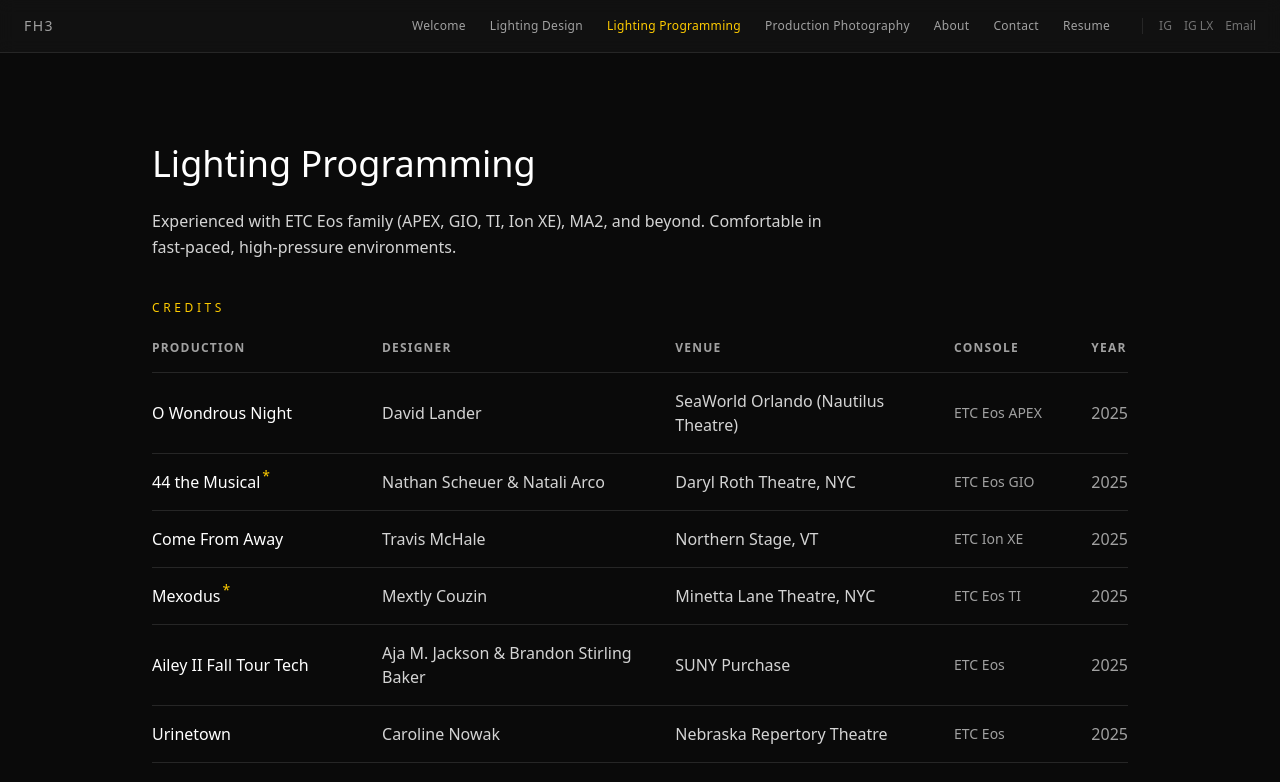
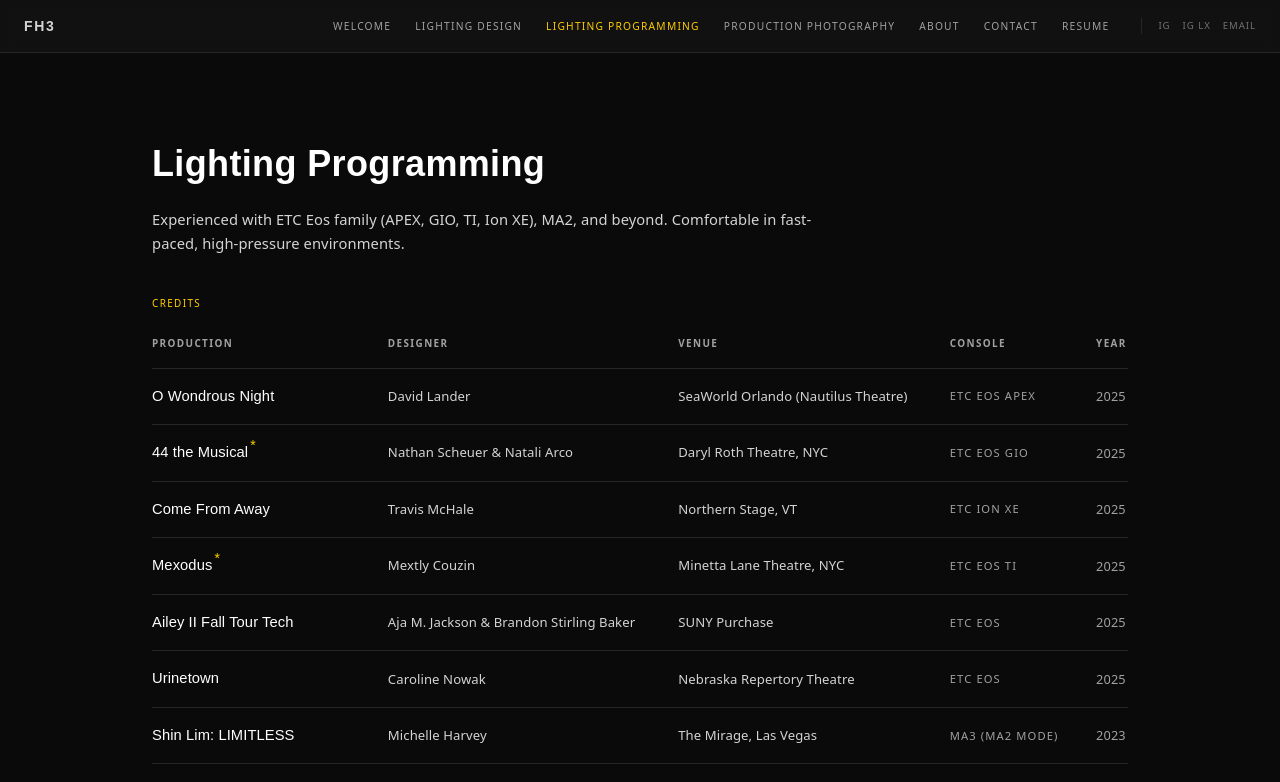
Before and after one commit to pedropipehitter/fh3lighting-website, a Next.js app: page /lighting-programming in a window 1280 px wide. Shown: the top 782 px of the page. Built offline with nearby package versions, Linux system fonts and the light colour scheme.

Commit message:
Align typography with Squarespace style (Futura PT + Poppins)

```diff
--- a/app/globals.css
+++ b/app/globals.css
@@ -3,17 +3,56 @@
 :root {
   --background: #0a0a0a;
   --foreground: #ededed;
+  --font-heading: "Futura PT", "Futura", "Avenir Next", "Century Gothic", sans-serif;
+  --font-body: var(--font-poppins), "Poppins", "Avenir Next", sans-serif;
+  --font-ui: var(--font-poppins), "Poppins", "Avenir Next", sans-serif;
+  --base-font-size: 19px;
 }
 
 @theme inline {
   --color-background: var(--background);
   --color-foreground: var(--foreground);
-  --font-sans: var(--font-geist-sans);
-  --font-mono: var(--font-geist-mono);
+  --font-sans: var(--font-body);
+  --font-mono: var(--font-ui);
 }
 
 body {
   background: var(--background);
   color: var(--foreground);
-  font-family: var(--font-sans), Arial, Helvetica, sans-serif;
+  font-family: var(--font-body);
+  font-size: var(--base-font-size);
+  line-height: 1.6;
+  letter-spacing: 0.005em;
 }
+
+h1,
+h2,
+h3,
+h4,
+h5,
+h6 {
+  font-family: var(--font-heading);
+  letter-spacing: 0.01em;
+}
+
+.font-heading {
+  font-family: var(--font-heading);
+}
+
+.font-body {
+  font-family: var(--font-body);
+}
+
+.font-ui {
+  font-family: var(--font-ui);
+}
+
+.font-ui-label {
+  font-family: var(--font-ui);
+  text-transform: uppercase;
+  letter-spacing: 0.14em;
+}
+
+.font-mono {
+  font-family: var(--font-ui) !important;
+}
--- a/app/layout.tsx
+++ b/app/layout.tsx
@@ -1,14 +1,15 @@
 import type { Metadata } from "next";
-import { Space_Mono } from "next/font/google";
+import { Poppins } from "next/font/google";
 import { Analytics } from "@vercel/analytics/react";
 import { SpeedInsights } from "@vercel/speed-insights/next";
 import Nav from "@/components/Nav";
 import "./globals.css";
 
-const spaceMono = Space_Mono({
-  variable: "--font-space-mono",
+const poppins = Poppins({
+  variable: "--font-poppins",
   subsets: ["latin"],
-  weight: ["400", "700"],
+  weight: ["300", "400", "500", "600", "700"],
+  display: "swap",
 });
 
 export const metadata: Metadata = {
@@ -24,7 +25,7 @@ export default function RootLayout({
 }>) {
   return (
     <html lang="en">
-      <body className={`${spaceMono.variable} font-[family-name:var(--font-space-mono)] antialiased bg-[#121212] text-[#ededed]`}>
+      <body className={`${poppins.variable} antialiased bg-[#121212] text-[#ededed]`}>
         <Nav />
         <main className="pt-16">{children}</main>
         <Analytics />
--- a/app/lighting-programming/page.tsx
+++ b/app/lighting-programming/page.tsx
@@ -8,57 +8,57 @@ export default function LightingProgrammingPage() {
   return (
     <div className="max-w-5xl mx-auto px-6 py-20">
       <header className="mb-10">
-        <h1 className="text-4xl font-light text-white mb-6">Lighting Programming</h1>
-        <p className="text-neutral-300 max-w-2xl leading-relaxed text-base">
+        <h1 className="font-heading text-3xl sm:text-4xl font-semibold text-white mb-6">Lighting Programming</h1>
+        <p className="text-neutral-300 max-w-2xl leading-relaxed text-[0.92rem]">
           Experienced with ETC Eos family (APEX, GIO, TI, Ion XE), MA2, and beyond.
           Comfortable in fast-paced, high-pressure environments.
         </p>
       </header>
 
-      <p className="text-xs font-mono tracking-[0.3em] text-[#FFCC00] uppercase mb-6">Credits</p>
+      <p className="font-ui-label text-[0.62rem] text-[#FFCC00] mb-6">Credits</p>
 
       <div className="overflow-x-auto mb-16">
-        <table className="w-full text-base">
+        <table className="w-full text-[0.9rem]">
           <thead>
             <tr className="border-b border-neutral-800">
-              <th className="text-left text-xs font-mono text-neutral-400 uppercase tracking-widest pb-4 pr-8">Production</th>
-              <th className="text-left text-xs font-mono text-neutral-400 uppercase tracking-widest pb-4 pr-8">Designer</th>
-              <th className="text-left text-xs font-mono text-neutral-400 uppercase tracking-widest pb-4 pr-8">Venue</th>
-              <th className="text-left text-xs font-mono text-neutral-400 uppercase tracking-widest pb-4 pr-8">Console</th>
-              <th className="text-left text-xs font-mono text-neutral-400 uppercase tracking-widest pb-4">Year</th>
+              <th className="font-ui-label text-left text-[0.62rem] text-neutral-400 pb-4 pr-8">Production</th>
+              <th className="font-ui-label text-left text-[0.62rem] text-neutral-400 pb-4 pr-8">Designer</th>
+              <th className="font-ui-label text-left text-[0.62rem] text-neutral-400 pb-4 pr-8">Venue</th>
+              <th className="font-ui-label text-left text-[0.62rem] text-neutral-400 pb-4 pr-8">Console</th>
+              <th className="font-ui-label text-left text-[0.62rem] text-neutral-400 pb-4">Year</th>
             </tr>
           </thead>
           <tbody>
             {programmingCredits.map((credit, i) => (
               <tr key={i} className="border-b border-neutral-800 hover:bg-neutral-900/50 transition-colors">
-                <td className="py-4 pr-8 text-white font-medium">
+                <td className="font-heading py-4 pr-8 text-white text-[0.92rem] font-medium">
                   {credit.production}{credit.sub && <sup className="text-[#FFCC00] text-sm ml-0.5">*</sup>}
                 </td>
-                <td className="py-4 pr-8 text-neutral-300">{credit.designer}</td>
-                <td className="py-4 pr-8 text-neutral-300">{credit.venue}</td>
-                <td className="py-4 pr-8 text-neutral-400 font-mono text-sm">{credit.console}</td>
-                <td className="py-4 text-neutral-400">{credit.year}</td>
+                <td className="py-4 pr-8 text-neutral-300 text-[0.82rem]">{credit.designer}</td>
+                <td className="py-4 pr-8 text-neutral-300 text-[0.82rem]">{credit.venue}</td>
+                <td className="font-ui py-4 pr-8 text-neutral-400 text-[0.7rem] uppercase tracking-[0.1em]">{credit.console}</td>
+                <td className="py-4 text-neutral-400 text-[0.8rem]">{credit.year}</td>
               </tr>
             ))}
           </tbody>
         </table>
-        <p className="text-sm text-neutral-400 font-mono mt-3">
+        <p className="font-ui text-[0.7rem] uppercase tracking-[0.1em] text-neutral-400 mt-3">
           <sup className="text-[#FFCC00] text-sm">*</sup> Substitute programmer
         </p>
       </div>
 
       <div className="grid sm:grid-cols-2 gap-4 mt-16">
         <div className="border border-neutral-800 p-8 bg-neutral-900/30">
-          <p className="text-xs font-mono text-[#FFCC00] uppercase tracking-widest mb-4">Confidential Work</p>
-          <p className="text-neutral-300 leading-relaxed">
+          <p className="font-ui-label text-[0.62rem] text-[#FFCC00] mb-4">Confidential Work</p>
+          <p className="text-neutral-300 leading-relaxed text-[0.82rem]">
             I work regularly on high-profile private and corporate events — major sporting events, exclusive galas,
             and private performances. These projects require strict confidentiality; I&apos;m well-practiced at operating
             with discretion under high-pressure, high-visibility conditions.
           </p>
         </div>
         <div className="border border-neutral-800 p-8 bg-neutral-900/30">
-          <p className="text-xs font-mono text-[#FFCC00] uppercase tracking-widest mb-4">Alley Theatre — 2023–2024</p>
-          <p className="text-neutral-300 leading-relaxed">
+          <p className="font-ui-label text-[0.62rem] text-[#FFCC00] mb-4">Alley Theatre — 2023–2024</p>
+          <p className="text-neutral-300 leading-relaxed text-[0.82rem]">
             As Assistant Lighting Director at the Alley Theatre, mentoring staff electricians in ETC Eos programming
             was part of my regular duties — training them in console operation as part of their rotating show responsibilities.
           </p>
--- a/components/Nav.tsx
+++ b/components/Nav.tsx
@@ -20,7 +20,10 @@ export default function Nav() {
   return (
     <header className="fixed top-0 left-0 right-0 z-50 bg-[#121212]/90 backdrop-blur-sm border-b border-neutral-800">
       <nav className="max-w-7xl mx-auto px-6 py-4 flex items-center justify-between">
-        <Link href="/" className="text-sm font-mono tracking-widest text-neutral-400 hover:text-white transition-colors uppercase">
+        <Link
+          href="/"
+          className="font-heading text-sm font-semibold tracking-[0.12em] text-neutral-300 hover:text-white transition-colors uppercase"
+        >
           FH3
         </Link>
 
@@ -30,7 +33,7 @@ export default function Nav() {
             <Link
               key={href}
               href={href}
-              className={`text-xs tracking-wide transition-colors ${
+              className={`font-ui text-[0.64rem] uppercase tracking-[0.12em] transition-colors ${
                 pathname === href
                   ? "text-[#FFCC00]"
                   : "text-neutral-400 hover:text-white"
@@ -43,7 +46,7 @@ export default function Nav() {
             href="/resume.pdf"
             target="_blank"
             rel="noopener noreferrer"
-            className="text-xs tracking-wide text-neutral-400 hover:text-white transition-colors"
+            className="font-ui text-[0.64rem] uppercase tracking-[0.12em] text-neutral-400 hover:text-white transition-colors"
           >
             Resume
           </a>
@@ -52,7 +55,7 @@ export default function Nav() {
               href="https://instagram.com/PhotobyFH3"
               target="_blank"
               rel="noopener noreferrer"
-              className="text-xs text-neutral-500 hover:text-[#FFCC00] transition-colors"
+              className="font-ui text-[0.6rem] uppercase tracking-[0.1em] text-neutral-500 hover:text-[#FFCC00] transition-colors"
             >
               IG
             </a>
@@ -60,13 +63,13 @@ export default function Nav() {
               href="https://instagram.com/fh3.lx"
               target="_blank"
               rel="noopener noreferrer"
-              className="text-xs text-neutral-500 hover:text-[#FFCC00] transition-colors"
+              className="font-ui text-[0.6rem] uppercase tracking-[0.1em] text-neutral-500 hover:text-[#FFCC00] transition-colors"
             >
               IG LX
             </a>
             <a
               href="mailto:FH3@franciscohermosilloiii.com"
-              className="text-xs text-neutral-500 hover:text-[#FFCC00] transition-colors"
+              className="font-ui text-[0.6rem] uppercase tracking-[0.1em] text-neutral-500 hover:text-[#FFCC00] transition-colors"
             >
               Email
             </a>
@@ -98,7 +101,7 @@ export default function Nav() {
               key={href}
               href={href}
               onClick={() => setOpen(false)}
-              className={`text-sm tracking-wide transition-colors ${
+              className={`font-ui text-xs uppercase tracking-[0.12em] transition-colors ${
                 pathname === href ? "text-[#FFCC00]" : "text-neutral-400 hover:text-white"
               }`}
             >
@@ -109,14 +112,14 @@ export default function Nav() {
             href="/resume.pdf"
             target="_blank"
             rel="noopener noreferrer"
-            className="text-sm tracking-wide text-neutral-400 hover:text-white transition-colors"
+            className="font-ui text-xs uppercase tracking-[0.12em] text-neutral-400 hover:text-white transition-colors"
           >
             Resume
           </a>
           <div className="flex gap-4 pt-2 border-t border-neutral-800">
-            <a href="https://instagram.com/PhotobyFH3" target="_blank" rel="noopener noreferrer" className="text-xs text-neutral-500 hover:text-[#FFCC00] transition-colors">IG</a>
-            <a href="https://instagram.com/fh3.lx" target="_blank" rel="noopener noreferrer" className="text-xs text-neutral-500 hover:text-[#FFCC00] transition-colors">IG LX</a>
-            <a href="mailto:FH3@franciscohermosilloiii.com" className="text-xs text-neutral-500 hover:text-[#FFCC00] transition-colors">Email</a>
+            <a href="https://instagram.com/PhotobyFH3" target="_blank" rel="noopener noreferrer" className="font-ui text-[0.62rem] uppercase tracking-[0.1em] text-neutral-500 hover:text-[#FFCC00] transition-colors">IG</a>
+            <a href="https://instagram.com/fh3.lx" target="_blank" rel="noopener noreferrer" className="font-ui text-[0.62rem] uppercase tracking-[0.1em] text-neutral-500 hover:text-[#FFCC00] transition-colors">IG LX</a>
+            <a href="mailto:FH3@franciscohermosilloiii.com" className="font-ui text-[0.62rem] uppercase tracking-[0.1em] text-neutral-500 hover:text-[#FFCC00] transition-colors">Email</a>
           </div>
         </div>
       </div>
```
Also changed, not shown: app/about/page.tsx (+14 -14 lines), app/contact/page.tsx (+16 -16 lines), app/lighting-design/page.tsx (+6 -6 lines), app/page.tsx (+8 -8 lines), app/production-photography/page.tsx (+6 -6 lines).
